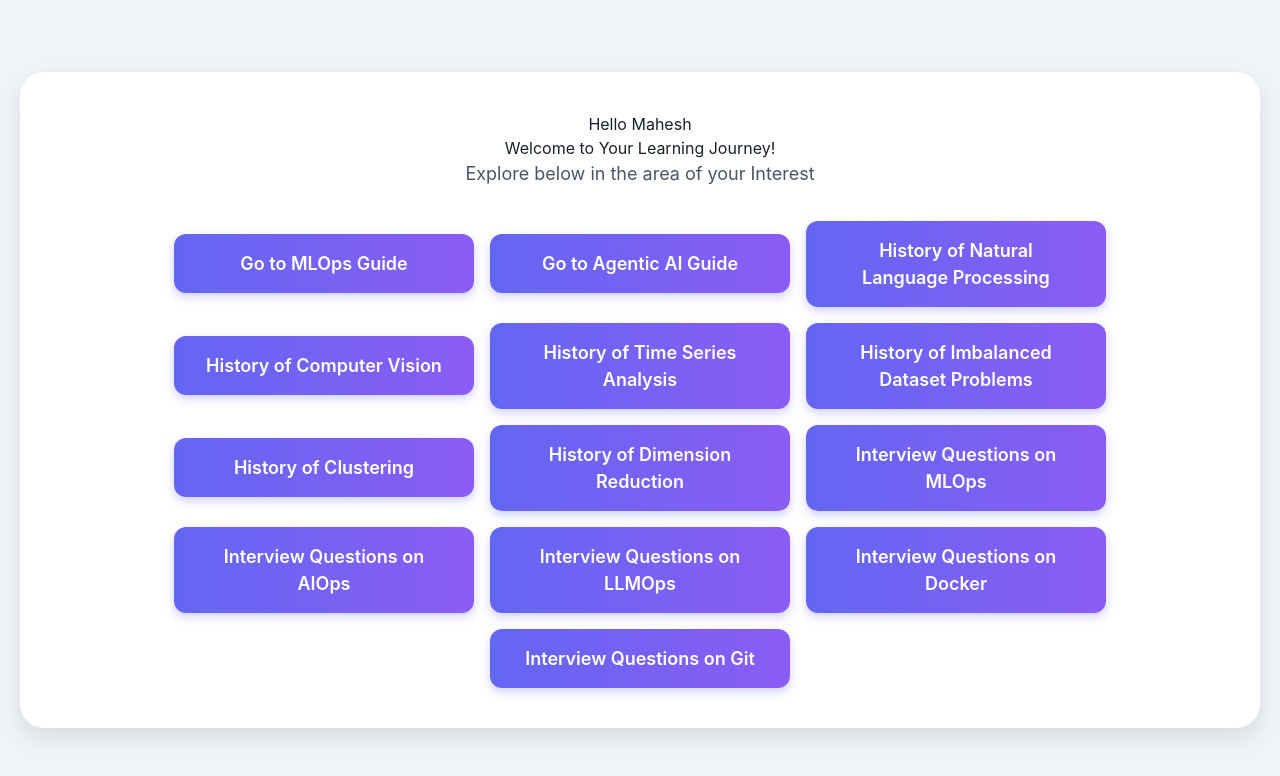
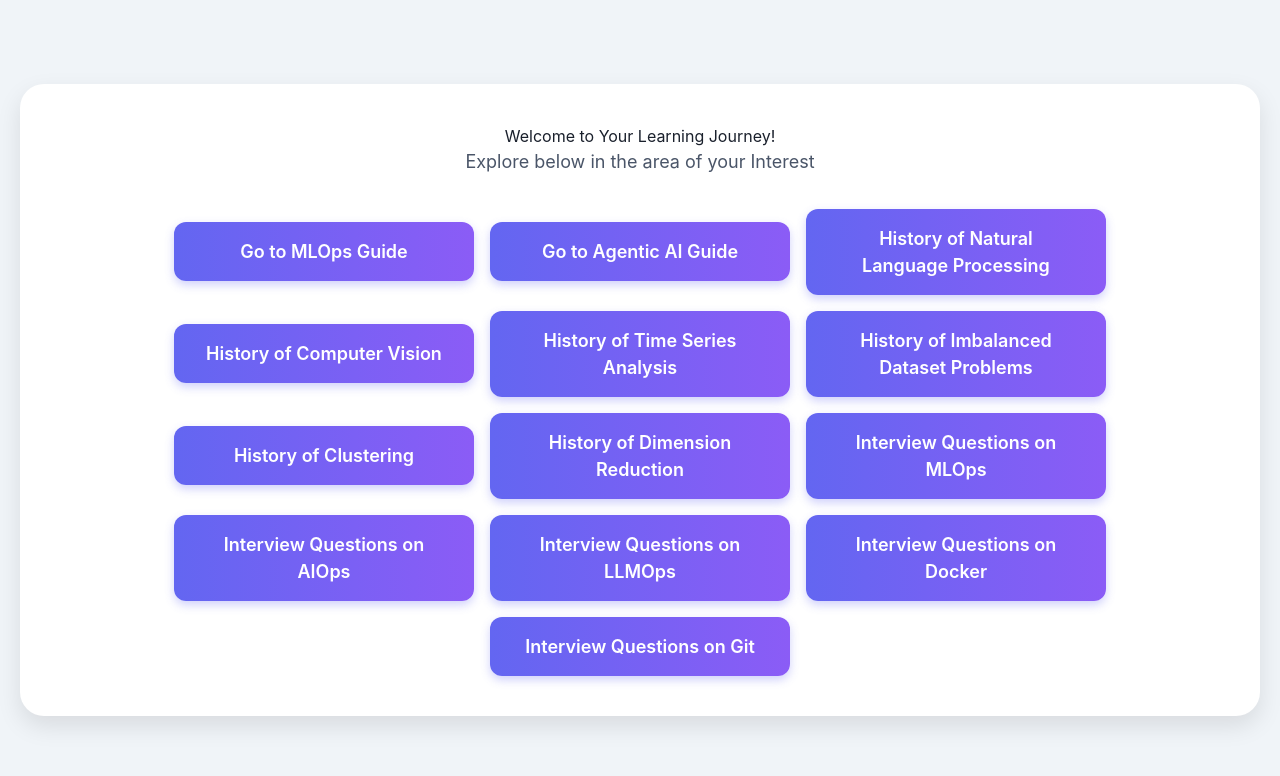
Before and after one commit to gyanesh89/learning_latest, a plain HTML site: page index.html in a window 1280 px wide. Drawn offline with nearby package versions, Linux system fonts and the light colour scheme.

Commit message:
Update index.html

```diff
--- a/index.html
+++ b/index.html
@@ -92,7 +92,6 @@
 </head>
 <body>
     <div class="container">
-        <h1>Hello Mahesh</h1>
         <h1>Welcome to Your Learning Journey!</h1>
         <p>Explore below in the area of your Interest</p>
         <div class="button-group">
```
